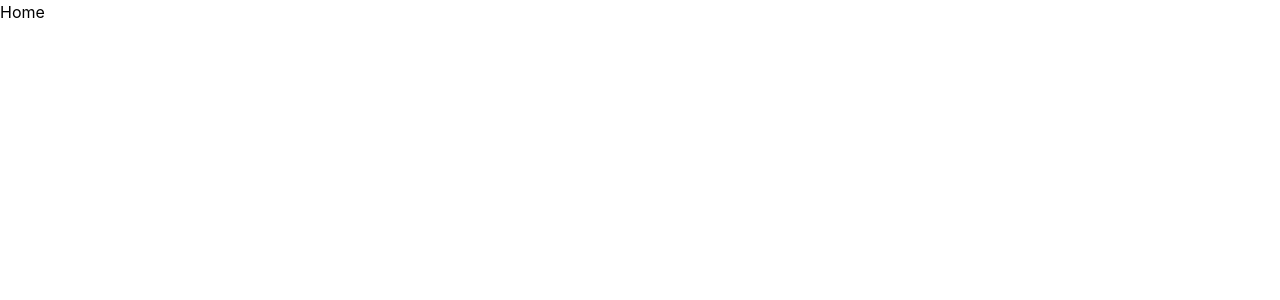
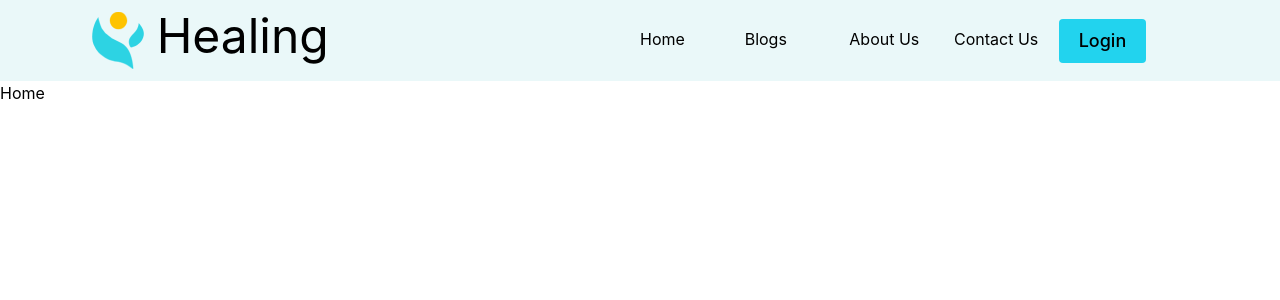
Before and after one commit to kogunlu/codezillas-capstone, a React (Create React App) app: page / in a window 1280 px wide. Shown: the top 300 px of the page. Built offline with nearby package versions, Linux system fonts and the light colour scheme.

Commit message:
Navbar component & button

```diff
--- a/src/App.jsx
+++ b/src/App.jsx
@@ -3,7 +3,7 @@ import { BrowserRouter, Routes, Route } from 'react-router-dom';
 import ErrorPage from './components/pages/404/ErrorPage';
 import Book from './components/pages/book/Book';
 import Home from "./components/pages/home/Home"
-
+import Navbar from "./components/shared/navbar/Navbar"
 
 
 
@@ -12,6 +12,7 @@ function App() {
 
   return (
     <BrowserRouter >
+      <Navbar/>
       <Routes>
         <Route path='/' element={<Home />} />
         <Route path='book' element={<Book />} />
--- /dev/null
+++ b/src/components/shared/button/Button.jsx
@@ -0,0 +1,10 @@
+/* eslint-disable react/destructuring-assignment */
+export default function Button(props)
+{
+    return(
+        <input
+        type={props.type}
+        value={props.name}
+        className={props.classes} />
+    );
+}
--- a/src/components/shared/navbar/Navbar.jsx
+++ b/src/components/shared/navbar/Navbar.jsx
@@ -1,8 +1,31 @@
-import React from 'react'
+import React from 'react';
+import {Link } from 'react-router-dom';
+import Button from '../button/Button';
+
 
 function Navbar() {
   return (
-    <div>Navbar</div>
+    <div className='nav-bg'>
+      <div className='p-3'>
+        <div className='grid grid-cols-4'>
+          <div className='grid grid-cols-3 col-span-2'>
+            <Link to="/">
+              <div className='grid grid-cols-2 ml-20'>
+                <img src="/logo.png" alt='Healing logo' />
+                <h1 className='text-5xl' >Healing</h1>
+              </div>
+            </Link>
+          </div>
+          <ul className='grid grid-cols-6 col-span-2 content-center '>
+            <li className='py-2'><Link className='hover:text-yellow-white' to="/">Home</Link></li>
+            <li className='py-2'><Link className='hover:text-yellow-white' to="/blogs">Blogs</Link></li>
+            <li className='py-2'><Link className='hover:text-yellow-white' to="/about">About Us</Link></li>
+            <li className='py-2'><Link className='hover:text-yellow-white' to="/contact">Contact Us</Link></li>
+            <li><Button className="col-span-2" type='button' name="Login" classes="py-2 px-5  hover:bg-cyan-200 bg-cyan-400 font-medium rounded text-sm md:text-lg"/></li>
+          </ul>
+        </div>
+      </div>
+    </div>
   )
 }
 
--- a/src/index.css
+++ b/src/index.css
@@ -15,3 +15,6 @@ code {
   font-family: source-code-pro, Menlo, Monaco, Consolas, "Courier New",
     monospace;
 }
+.nav-bg{
+  background-color: #EAF8F9;
+}
--- a/tailwind.config.js
+++ b/tailwind.config.js
@@ -2,7 +2,11 @@
 module.exports = {
   content: ['./src/**/*.{js,jsx,ts,tsx}'],
   theme: {
-    extend: {},
+    extend: {
+      colors: {
+        'yellow-white': '#FEE89E',
+      },
+    },
   },
   plugins: [],
 };
```
Also changed, not shown: public/logo.png (added).
